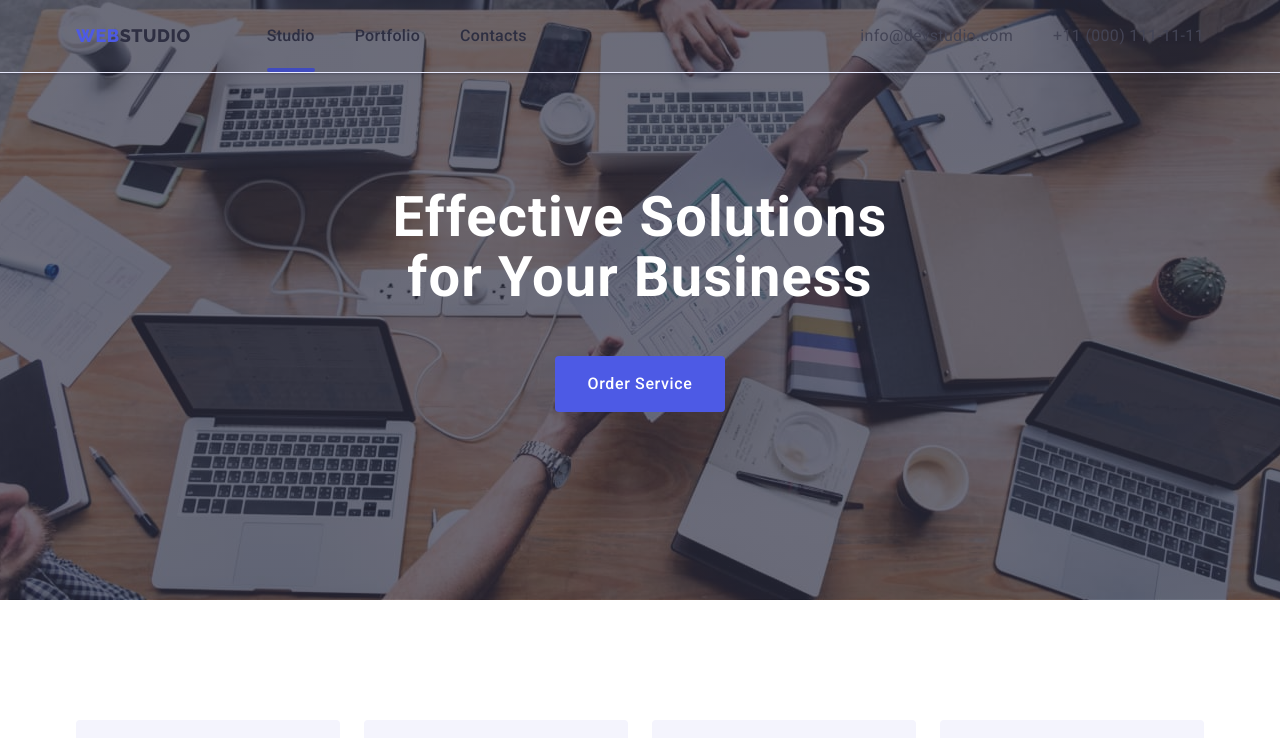
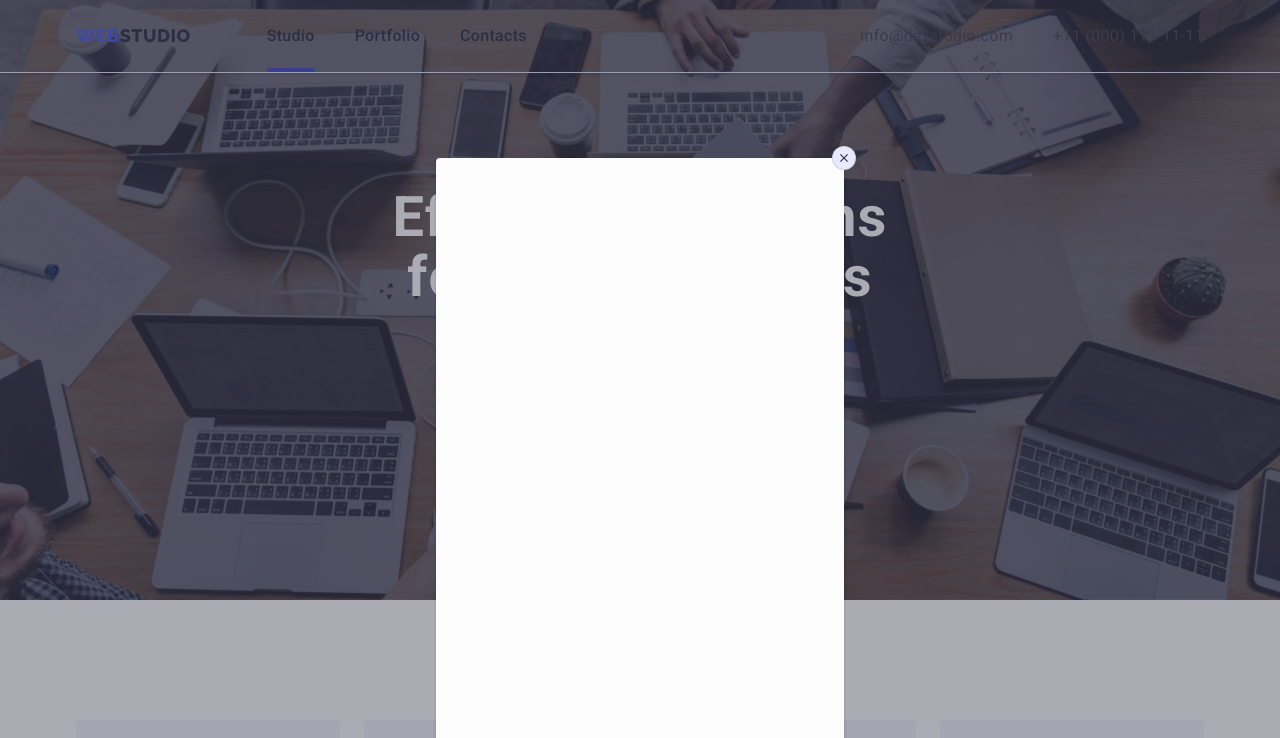
Before and after one commit to Ankh-Vladdo/goit-markup-hw-05, a plain HTML site: page index.html in a window 1280 px wide. Shown: the top 738 px of the page. Drawn offline with nearby package versions, Linux system fonts and the light colour scheme.

Commit message:
Update styles.css

```diff
--- a/css/styles.css
+++ b/css/styles.css
@@ -33,6 +33,23 @@
     0px 1px 1px rgba(46, 47, 66, 0.16), 0px 2px 1px rgba(46, 47, 66, 0.08);
 
   --bg-gradient: rgba(46, 47, 66, 0.7);
+
+  /* *Modal window */
+  --modal-backdrop-bg-color: rgba(46, 47, 66, 0.4);
+
+  --modal-bg-color: #fcfcfc;
+  --modal-box-shadow: 0px 1px 1px rgba(0, 0, 0, 0.14),
+    0px 1px 3px rgba(0, 0, 0, 0.12), 0px 2px 1px rgba(0, 0, 0, 0.2);
+  --modal-border-radius: 4px;
+
+  --modal-close-btn-bg-color: #e7e9fc;
+  --modal-close-btn-border: 1px solid rgba(0, 0, 0, 0.1);
+
+  --modal-close-icon-fill: #2e2f42;
+
+  /** Project-thumb-OVERLAY*/
+--project-overlay-bg-color: #4d5ae5;
+--project-overlay-text-color: #f4f4fd;
 }
 
 /* *Скидання стилів */
@@ -600,11 +617,11 @@ padding-left: 32px;
   padding-right: 32px;
   width: 100%;
   height: 100%;
-background-color: #4D5AE5;
+  background-color: var(--project-overlay-bg-color);
 }
 
 .project-overlay-text {
-  color: #F4F4FD;
+  color: var(--project-overlay-text-color);
 }
 
 .project-item:hover {
@@ -655,32 +672,32 @@ background-color: #4D5AE5;
 }
 
 /* *Modal window  */
-/* .backdrop {
+.backdrop {
   width: 100%;
   height: 100%;
   position: fixed;
   top: 0;
   left: 0;
-  background: rgba(46, 47, 66, 0.4);
+  background: var(--modal-backdrop-bg-color);
 }
+
 .modal {
   position: absolute;
   top: calc(50% - 242px);
   left: calc(50% - 204px);
   width: 408px;
   height: 584px;
-  background: #fcfcfc;
-  box-shadow: 0px 1px 1px rgba(0, 0, 0, 0.14), 0px 1px 3px rgba(0, 0, 0, 0.12),
-    0px 2px 1px rgba(0, 0, 0, 0.2);
-  border-radius: 4px;
+  background: var(--modal-bg-color);
+  box-shadow: var(--modal-box-shadow);
+  border-radius: var(--modal-border-radius);
 }
 .modal-close-btn {
   position: absolute;
   top: -12px;
   right: -12px;
 
-  background: #e7e9fc;
-  border: 1px solid rgba(0, 0, 0, 0.1);
+  background: var(--modal-close-btn-bg-color);
+  border: var(--modal-close-btn-border);
   border-radius: 50%;
 
   display: flex;
@@ -692,5 +709,5 @@ background-color: #4D5AE5;
   height: 24px;
 }
 .modal-close-icon {
-  fill: #2e2f42;
-} */
+  fill: var(--modal-close-icon-fill);
+}
```
Lines whose indentation alone changed are shown as unchanged.
